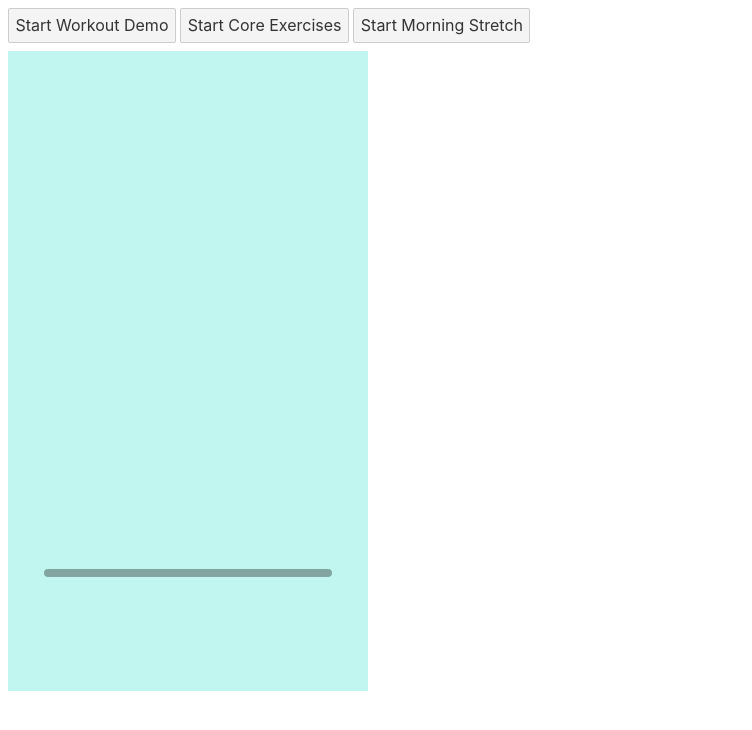
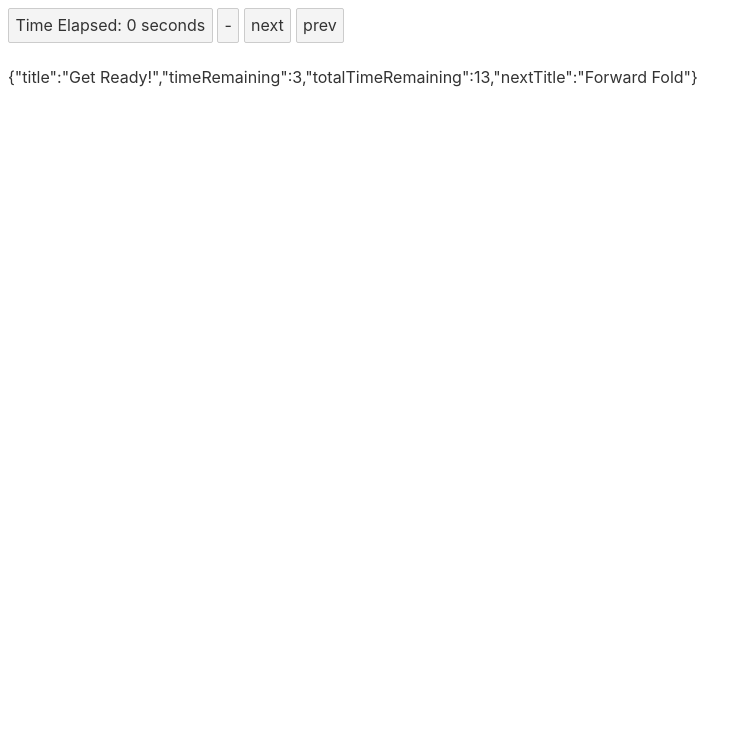
Before and after one commit to paulate/exercise-app, a Svelte app: page / in a window 1280 px wide. Shown: the top 730 px of the page, without its empty margins (0-752 px from the left). Built offline with nearby package versions, Linux system fonts and the light colour scheme.

Commit message:
major refactoring / new audio test

```diff
--- /dev/null
+++ b/src/TimerTest.svelte
@@ -0,0 +1,79 @@
+<script>
+import { testWorkout } from './workoutData.js';
+
+let timeElapsed = 0;
+function incrementCount() {
+		timeElapsed += 1;
+	}
+function decrement() {
+    timeElapsed -=1;
+
+}
+// use a var timeElapsed = any number and workout data, I can determine
+// total length of workout
+// which exercise I am in
+// what rep i am in
+// how many seconds I have left of the current rep
+
+function compileWorkout(workoutData) {
+    let compiledWorkout = {workoutData:[],totalDuration:0};
+    addExercise(compiledWorkout,{type:"intro", name:"Get Ready!", duration:3});
+    for (let i = 0; i<workoutData.length; i++){
+        let exercise = workoutData[i];
+        addExercise(compiledWorkout,{type:"exercise",...exercise});
+        if (workoutData[i+1]){
+            addExercise(compiledWorkout,{type:"rest", name: "rest", duration:3});
+        }
+    }
+    return compiledWorkout;
+}
+
+function addExercise(compiledData,exercise){
+
+    compiledData.workoutData.push({startTime:compiledData.totalDuration,...exercise});
+    compiledData.totalDuration += exercise.duration;
+}
+
+function seek(compiledWorkout, timeElapsed) {
+    let data = compiledWorkout.workoutData;
+    if (timeElapsed >= compiledWorkout.totalDuration){
+            console.log("timeElapsed is greater than total workout duration")
+            return {title: "You're done!"}
+        }
+    for (let i = 0; i < data.length; i++) {
+        let item = data[i];
+        if ((item.startTime <= timeElapsed) && (timeElapsed < item.startTime+item.duration)){
+            console.log(item);
+
+            let title = item.name;
+            let timeRemaining = item.startTime+item.duration - timeElapsed;
+            let totalTimeRemaining = compiledWorkout.totalDuration - timeElapsed;
+            let nextTitle = data[i+1] ? data[i+1].name : ""
+            let currentData = {title: title, timeRemaining:timeRemaining, totalTimeRemaining:totalTimeRemaining, nextTitle:nextTitle}
+            return currentData
+        }
+    }
+}
+
+let compiledWorkout = compileWorkout(testWorkout);
+
+
+</script>
+
+
+<button on:click={incrementCount}>
+	Time Elapsed: {timeElapsed} {timeElapsed === 1 ? 'second' : 'seconds'}
+</button>
+<button on:click={decrement}>
+	-
+</button>
+<button>
+    next
+</button>
+<button>
+    prev
+</button>
+
+<p>
+{JSON.stringify(seek(compiledWorkout,timeElapsed))}
+</p>
--- a/src/main.js
+++ b/src/main.js
@@ -1,4 +1,4 @@
-import App from './App.svelte';
+import App from './TimerTest.svelte';
 
 var app = new App({
 	target: document.body
--- a/src/stores.js
+++ b/src/stores.js
@@ -1,6 +1,9 @@
+import { writable } from 'svelte/store';
+
+
 const initialWorkoutData = [{
 		name: 'Forward Fold',
-		duration: 20
+		duration: 2
 }]
 
 export const workoutData = writable(initialWorkoutData);
--- /dev/null
+++ b/src/workoutData.js
@@ -0,0 +1,9 @@
+export const testWorkout = [{
+    name: 'Forward Fold',
+    duration: 2
+},
+{
+    name: 'Stretch',
+    duration: 5
+}
+]
```
Also changed, not shown: src/AudioTest.svelte (added, +51 -0 lines).
